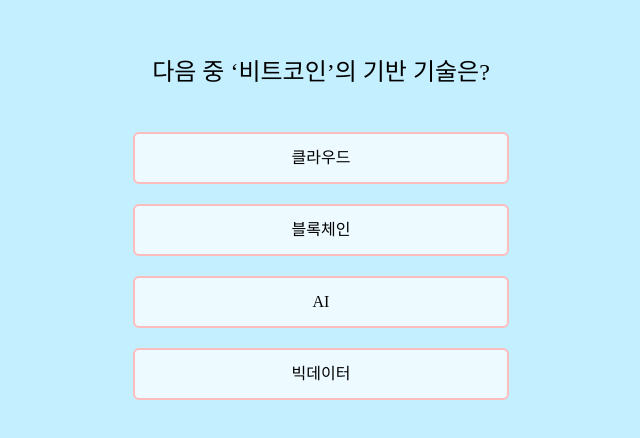
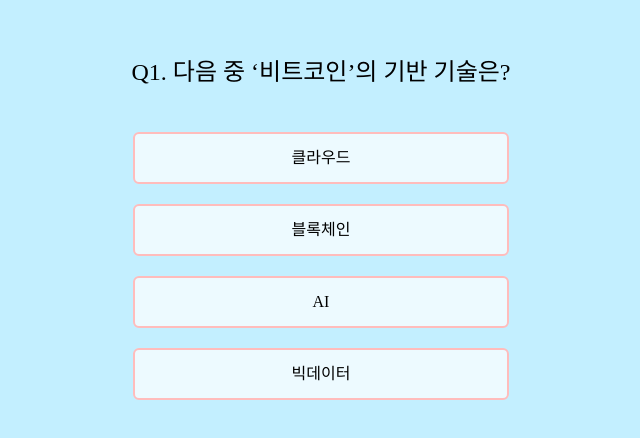
Before and after one commit to hyenee99/miniGame, a React (Vite) app: page /quiz in a window 1280 px wide. Shown: the part 174-612 px from the top of the page, without its empty margins (319-959 px from the left). Built offline with nearby package versions, Linux system fonts and the light colour scheme; a web font is replaced by a local one.

Commit message:
feat: 상식 퀴즈 - 퀴즈 문제 번호 표시 추가

```diff
--- a/src/hooks/useQuiz.js
+++ b/src/hooks/useQuiz.js
@@ -69,6 +69,7 @@
   };
 
   return {
+    currentIndex,
     phase,
     userAnswer,
     isCorrect,
--- a/src/pages/QuizPage.jsx
+++ b/src/pages/QuizPage.jsx
@@ -5,6 +5,7 @@
 
 export default function QuizPage() {
   const {
+    currentIndex,
     phase,
     userAnswer,
     setUserAnswer,
@@ -23,7 +24,7 @@
       {phase === "question" && (
         <>
           <h2 className="text-xl sm:text-2xl leading-relaxed">
-            {currentQuestion.question}
+            Q{currentIndex + 1}. {currentQuestion.question}
           </h2>
           {/* 주관식인 경우 */}
           {currentQuestion.type === "subjective" && (
```
